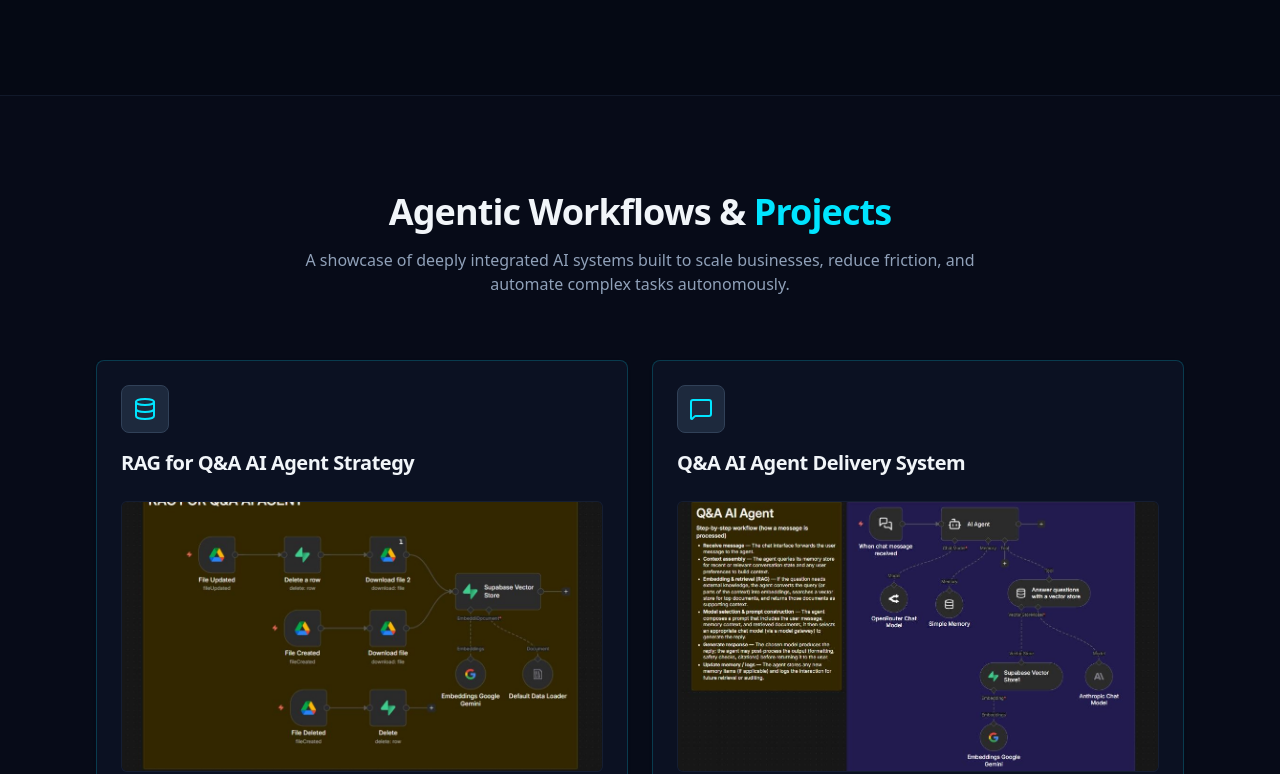
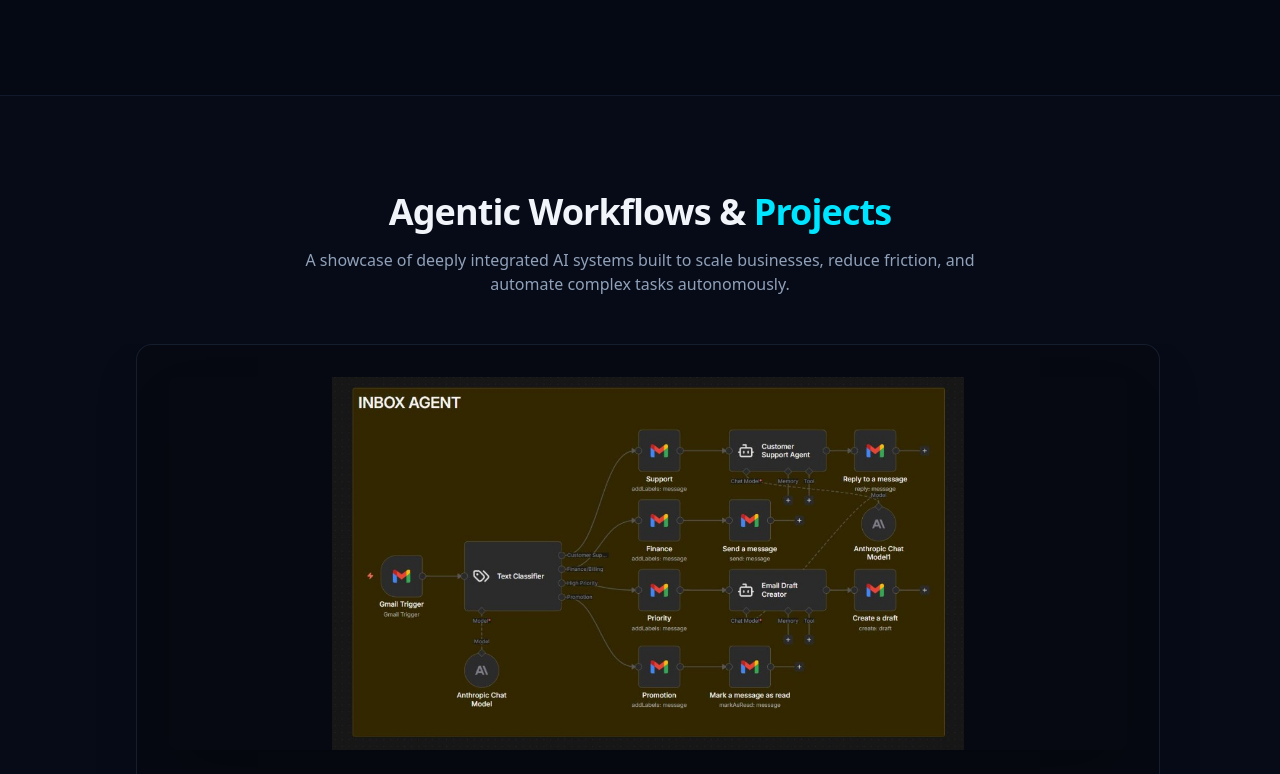
Before and after one commit to iL0Ki/Portfolio-Barato, a Next.js app: page / in a window 1280 px wide. Shown: the part 2026-2800 px from the top of the page. Built offline with nearby package versions, Linux system fonts and the light colour scheme.

Commit message:
feat: refactor projects section to interactive carousel

```diff
--- a/package.json
+++ b/package.json
@@ -10,6 +10,7 @@
   },
   "dependencies": {
     "clsx": "^2.1.1",
+    "embla-carousel-react": "^8.6.0",
     "framer-motion": "^12.34.3",
     "lucide-react": "^0.575.0",
     "next": "15.1.7",
--- a/src/components/sections/Projects.tsx
+++ b/src/components/sections/Projects.tsx
@@ -1,47 +1,53 @@
 "use client";
 
 import { motion } from "framer-motion";
-import { Card, CardHeader, CardTitle, CardDescription, CardContent } from "@/components/ui/Card";
-import { Database, MessageSquare, Mail, MessageCircle } from "lucide-react";
-
+import { useCallback } from "react";
+import useEmblaCarousel from "embla-carousel-react";
+import { ChevronLeft, ChevronRight } from "lucide-react";
 import Image from "next/image";
 
 const workflows = [
     {
+        title: "Inbox Agent",
+        description: "Gmail automation agent that classifies incoming emails, routes to support/finance/priority queues, auto-drafts replies using Anthropic Claude, and manages promotions.",
+        image: "/projects/inbox-agent.jpg",
+        tags: ["Gmail API", "Claude AI", "Automation", "Email Classification", "Workflow"],
+    },
+    {
         title: "RAG for Q&A AI Agent Strategy",
-        description: "Implements a Supabase Vector Store populated by Google Drive file triggers (Upload, Delete, Update). Uses Google Gemini Embeddings to prepare data, powering an Anthropic Chat Model answering questions via vector search.",
-        icon: <Database className="h-6 w-6 text-primary" />,
+        description: "Implements a Supabase Vector Store populated by Google Drive file triggers. Uses Google Gemini Embeddings to prepare data, powering an Anthropic Chat Model answering questions via vector search.",
         image: "/projects/rag-qa.jpg",
-        delay: 0.1
+        tags: ["Supabase", "Gemini", "Anthropic", "Vector Search", "Google Drive"],
     },
     {
         title: "Q&A AI Agent Delivery System",
         description: "Elaborates the step-by-step chat process. Receives a message, assembles context, performs embedding & retrieval (RAG) using Simple Memory, and composes a prompt via OpenRouter/Anthropic to output an answer.",
-        icon: <MessageSquare className="h-6 w-6 text-primary" />,
         image: "/projects/qa-delivery.jpg",
-        delay: 0.2
-    },
-    {
-        title: "Inbox Agent & Triaging",
-        description: "A Gmail Trigger activates a Text Classifier AI that routes incoming messages into categories (Customer Support, Finance/Billing, High Priority, Promotion). Dedicated sub-agents create drafts, reply automatically, or mark as read.",
-        icon: <Mail className="h-6 w-6 text-primary" />,
-        image: "/projects/inbox-agent.jpg",
-        delay: 0.3
+        tags: ["OpenRouter", "RAG", "Simple Memory", "Context Assembly", "LLM"],
     },
     {
         title: "Facebook Autoreply Messenger",
         description: "Uses a Facebook Webhook to instantly process incoming messages. Implements request verification, filters, document retrieval, and leverages Google Gemini via OpenRouter Chat Model along with Simple Memory.",
-        icon: <MessageCircle className="h-6 w-6 text-primary" />,
         image: "/projects/fb-autoreply.jpg",
-        delay: 0.4
+        tags: ["Facebook API", "Webhook", "Gemini", "OpenRouter", "Auto-responder"],
     }
 ];
 
 export function Projects() {
+    const [emblaRef, emblaApi] = useEmblaCarousel({ loop: true, align: "center", skipSnaps: false });
+
+    const scrollPrev = useCallback(() => {
+        if (emblaApi) emblaApi.scrollPrev();
+    }, [emblaApi]);
+
+    const scrollNext = useCallback(() => {
+        if (emblaApi) emblaApi.scrollNext();
+    }, [emblaApi]);
+
     return (
-        <section id="projects" className="py-24 relative bg-slate-900/20 border-t border-slate-800/50">
-            <div className="container mx-auto px-4 md:px-8 max-w-6xl">
-                <div className="text-center mb-16">
+        <section id="projects" className="py-24 relative bg-slate-900/20 border-t border-slate-800/50 overflow-hidden">
+            <div className="container mx-auto px-4 md:px-8 max-w-7xl">
+                <div className="text-center mb-12">
                     <motion.h2
                         initial={{ opacity: 0, y: 20 }}
                         whileInView={{ opacity: 1, y: 0 }}
@@ -61,39 +67,67 @@ export function Projects() {
                     </motion.p>
                 </div>
 
-                <div className="grid grid-cols-1 md:grid-cols-2 gap-6">
+                <div className="relative group">
+                    {/* Embla Carousel Viewport */}
+                    <div className="overflow-hidden" ref={emblaRef}>
+                        <div className="flex touch-pan-y">
                             {workflows.map((workflow, idx) => (
-                        <motion.div
-                            key={idx}
-                            initial={{ opacity: 0, y: 20 }}
-                            whileInView={{ opacity: 1, y: 0 }}
-                            viewport={{ once: true }}
-                            transition={{ delay: workflow.delay, duration: 0.5 }}
-                        >
-                            <Card className="h-full hover:border-primary/50 transition-colors duration-300 group flex flex-col overflow-hidden">
-                                <CardHeader>
-                                    <div className="mb-4 inline-flex h-12 w-12 items-center justify-center rounded-lg bg-slate-800 border border-slate-700 group-hover:bg-primary/10 transition-colors">
-                                        {workflow.icon}
-                                    </div>
-                                    <CardTitle className="text-xl text-slate-100">{workflow.title}</CardTitle>
-                                </CardHeader>
-                                <CardContent className="flex flex-col flex-1">
-                                    <div className="relative w-full aspect-video mb-6 overflow-hidden rounded-md border border-slate-800/60 bg-slate-900/50">
+                                <div className="flex-[0_0_100%] min-w-0 pl-4 md:pl-8 pr-4" key={idx}>
+                                    <div className="flex flex-col rounded-2xl border border-slate-800/60 bg-[#0a0f1c] shadow-2xl overflow-hidden mx-auto max-w-5xl">
+                                        {/* Top Image Section */}
+                                        <div className="relative w-full aspect-[16/9] md:aspect-[21/9] bg-black/40 border-b border-slate-800/50 p-4 sm:p-8 flex items-center justify-center">
+                                            <div className="relative w-full h-full rounded-lg overflow-hidden shadow-2xl">
                                                 <Image
                                                     src={workflow.image}
                                                     alt={workflow.title}
                                                     fill
-                                            className="object-cover group-hover:scale-105 transition-transform duration-500"
-                                            sizes="(max-width: 768px) 100vw, 50vw"
+                                                    className="object-contain"
+                                                    sizes="(max-width: 1200px) 100vw, 1200px"
+                                                    priority={idx === 0}
                                                 />
                                             </div>
-                                    <CardDescription className="text-sm leading-relaxed text-slate-400 mt-auto">
+                                        </div>
+
+                                        {/* Bottom Content Section */}
+                                        <div className="p-8 sm:p-10 flex flex-col items-start text-left bg-gradient-to-b from-[#0a0f1c] to-[#05070f]">
+                                            <h3 className="mb-4 text-3xl font-bold text-primary">
+                                                {workflow.title}
+                                            </h3>
+                                            <p className="mb-8 text-base leading-relaxed text-slate-300 max-w-4xl">
                                                 {workflow.description}
-                                    </CardDescription>
-                                </CardContent>
-                            </Card>
-                        </motion.div>
+                                            </p>
+                                            <div className="flex flex-wrap gap-3 mt-auto">
+                                                {workflow.tags.map((tag, tagIdx) => (
+                                                    <span
+                                                        key={tagIdx}
+                                                        className="px-4 py-1.5 rounded-full border border-[#b89510] text-[#eebc1d] text-sm font-medium bg-[#1e1a0b]/40 backdrop-blur-sm shadow-sm"
+                                                    >
+                                                        {tag}
+                                                    </span>
                                                 ))}
+                                            </div>
+                                        </div>
+                                    </div>
+                                </div>
+                            ))}
+                        </div>
+                    </div>
+
+                    {/* Navigation Buttons (Absolute positioning outside the cards) */}
+                    <button
+                        onClick={scrollPrev}
+                        className="absolute left-0 top-1/2 -translate-y-1/2 -translate-x-full md:-translate-x-12 p-2 text-slate-400 hover:text-primary transition-colors focus-visible:outline-none focus-visible:ring-2 focus-visible:ring-primary rounded-full hidden sm:block opacity-0 group-hover:opacity-100"
+                        aria-label="Previous slide"
+                    >
+                        <ChevronLeft className="w-8 h-8" />
+                    </button>
+                    <button
+                        onClick={scrollNext}
+                        className="absolute right-0 top-1/2 -translate-y-1/2 translate-x-full md:translate-x-12 p-2 text-slate-400 hover:text-primary transition-colors focus-visible:outline-none focus-visible:ring-2 focus-visible:ring-primary rounded-full hidden sm:block opacity-0 group-hover:opacity-100"
+                        aria-label="Next slide"
+                    >
+                        <ChevronRight className="w-8 h-8" />
+                    </button>
                 </div>
             </div>
         </section>
```
Also changed, not shown: 1 other file (tests, documents, lock files or other folders). Lines whose indentation alone changed are shown as unchanged.
